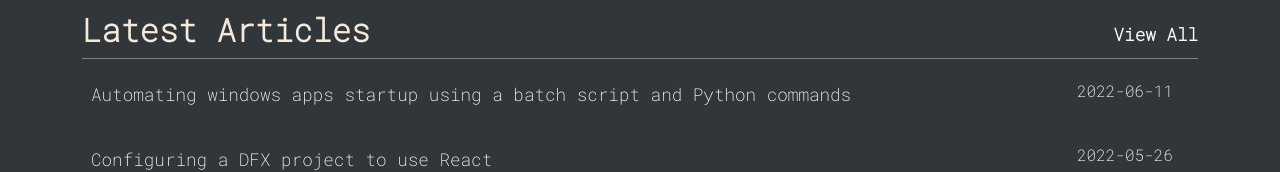
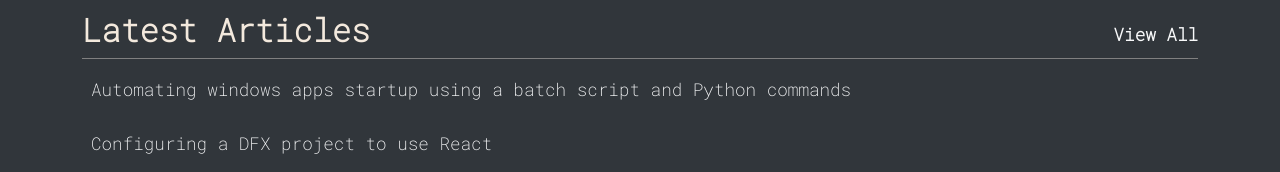
Before and after one commit to fodare/damilare-me, a React (Create React App) app: page / in a window 1280 px wide. Shown: the part 629-801 px from the top of the page. Built offline with nearby package versions, Linux system fonts and the light colour scheme.

Commit message:
Remove article date from post list

```diff
--- a/public/assests/styling/style.css
+++ b/public/assests/styling/style.css
@@ -186,11 +186,9 @@ a{
 }
 
 .postitems{
-    grid-gap: 1rem;
     align-items: center;
     border: 1px solid transparent;
-    display: grid;
-    grid-template-columns: auto 7rem;
+    display: block;
     margin-left: -1rem;
     margin-right: -1rem;
     padding: 0.5rem 0.5rem;
--- a/src/components/Postlist.jsx
+++ b/src/components/Postlist.jsx
@@ -11,7 +11,7 @@ const PostList = () => {
                <Link className="postlink" to={`/blogpost/${post.id}`}>
                   <div className="postitems">
                      <h3>{post.title}</h3>
-                     <p>{post.date}</p>
+                     {/* <p>{post.date}</p> */}
                   </div>
                </Link>
             </div>
```
